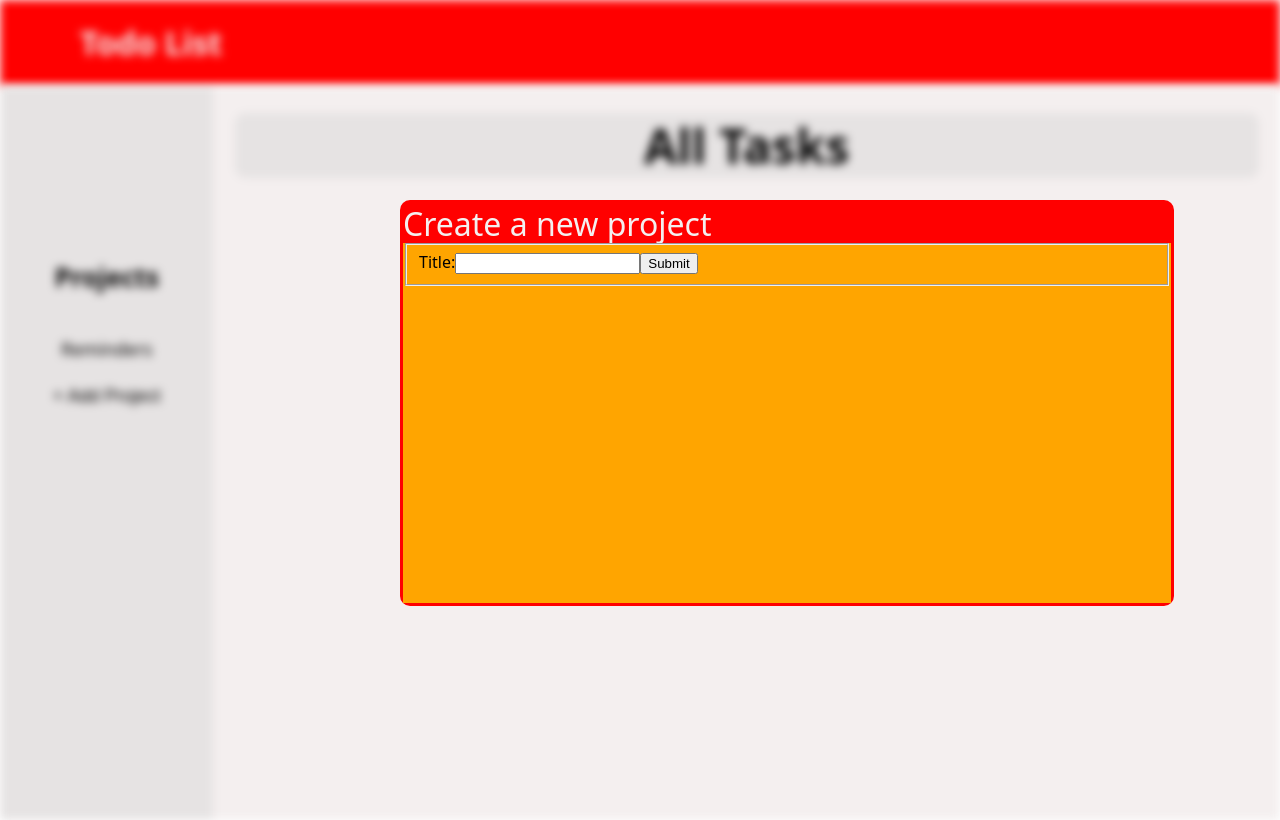
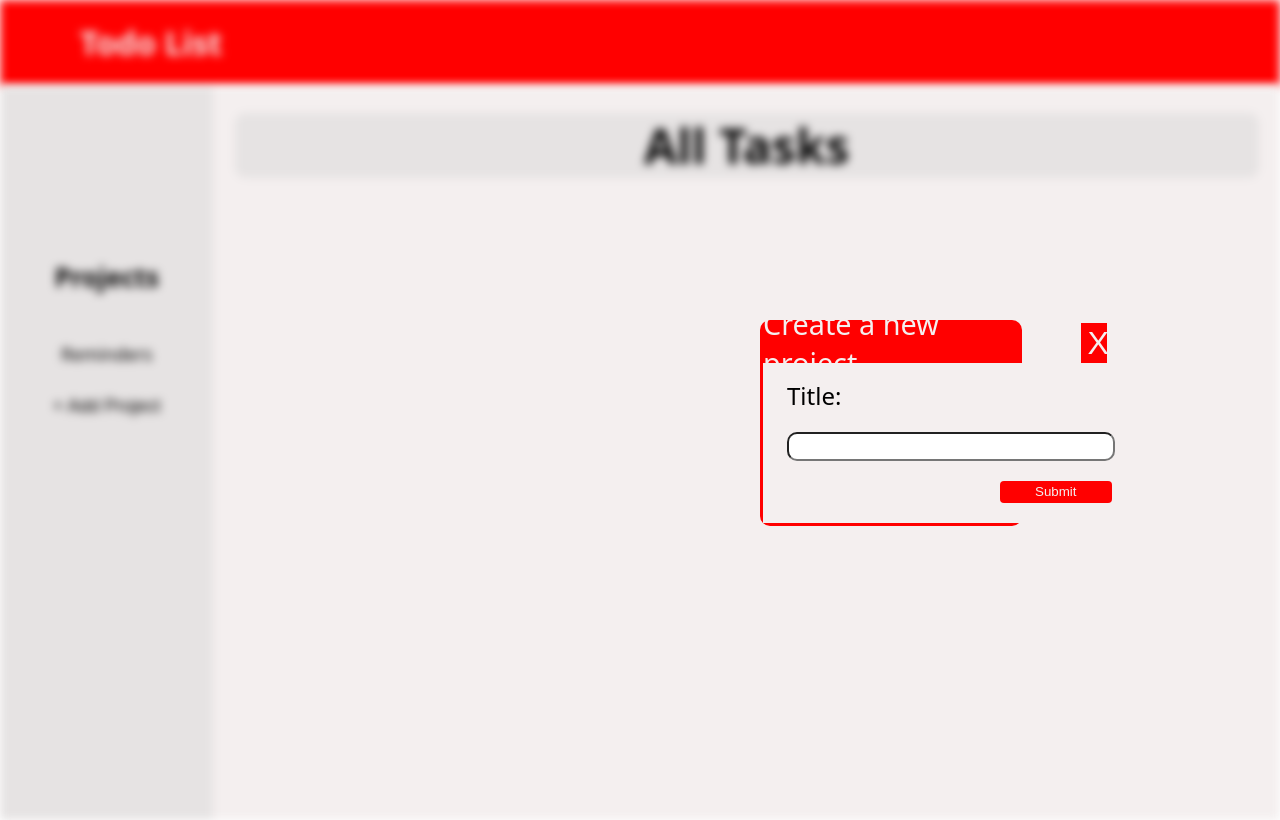
Before and after one commit to chrisrbentley/todo-list, a website with bundled scripts: page dist/index.html in a window 1280 px wide. Both pictures are taken after a click on the button "+ Add Project". Built offline with nearby package versions, Linux system fonts and the light colour scheme.

Commit message:
Added more functionality when submit button is clicked. Also added more styles.

```diff
--- a/src/UI.js
+++ b/src/UI.js
@@ -182,6 +182,10 @@ projFormBtn.addEventListener('click', function(event){
     event.preventDefault();
     ul.innerHTML = '';
     addProject();
+    modalCnt.style.display = 'none';
+    main.style.filter = 'none';
+    headerTag.style.filter = 'none';
+    projectInput.value = '';
 })
 
 //
--- a/src/projects.js
+++ b/src/projects.js
@@ -2,6 +2,7 @@ import { defaultTodo } from './todo.js';
 import { projFormBtn } from './UI.js';
 import { projectInput } from './UI.js';
 import { renderProjects } from './UI.js';
+
 
 
 let projectsList = [];
--- a/src/styles.css
+++ b/src/styles.css
@@ -61,6 +61,7 @@ main {
 }
 
 .project {
+    padding: 5px;
     font-size: 18px;
     height: 3vh;
     width: 15vw;
@@ -182,10 +183,10 @@ main {
     background-color: #e6e3e3;
     display: none;
     position: fixed;
-    height: 50vh;
-    width: 60vw;
-    top: 25vh;
-    left: 50vh;
+    height: 25vh;
+    width: 20vw;
+    top: 20rem;
+    left: 47.5rem;
     border: 3px solid red;
     border-radius: 10px;
 }
@@ -194,7 +195,7 @@ main {
     display: flex;
     flex-direction: row;
     height: 5vh;
-    width: 60vw;
+    width: 20vw;
     background-color: red;
 }
 
@@ -202,7 +203,7 @@ main {
     display: flex;
     align-items: center;
     color: #f4efef;
-    font-size: 2rem;
+    font-size: 1.8rem;
 }
 
 .exit-button {
@@ -213,7 +214,7 @@ main {
     border: none;
     font-size: 2rem;
     position: relative;
-    left: 650px;
+    left: 5.5rem;
 }
 
 .exit-button:hover {
@@ -221,7 +222,61 @@ main {
 }
 
 #proj-form-container {
-    height: 50vh;
-    width: 60vw;
-    background-color: orange;
+    height: 20vh;
+    width: 20vw;
+    display: flex;
+    justify-content: center;
+    align-items: center;
+    background-color: #f4efef;
+
 }
+
+.form {
+    height: 20vh;
+    width: 20vw;
+    display: flex;
+    align-items: center;
+}
+
+#proj-form-container > .form > fieldset {
+    display: flex;
+    flex-direction: column;
+    height: 18vh;
+    background-color: #f4efef;
+    border: none;
+}
+
+#proj-form-container > .form > fieldset > label {
+    font-size: 24px;
+}
+
+#proj-form-container > .form > fieldset > input {
+    height: 2rem;
+    border-radius: 10px;
+    margin: 10px;
+    width: 20rem;
+    font-size: 20px;
+}
+
+#proj-form-container > .form > fieldset > button {
+    height: 2rem;
+    width: 7rem;
+    position: relative;
+    left: 13.3rem;
+    color: #f4efef;
+    background-color: red;
+    border: none;
+    border-radius: 0.25rem;
+}
+
+#proj-form-container > .form > fieldset > button:hover {
+    cursor: pointer;
+}
+
+.form > fieldset > label {
+    margin: 10px;
+}
+
+.form > fieldset > button {
+    margin: 10px;
+}
```
Also changed, not shown: dist/main.js.
